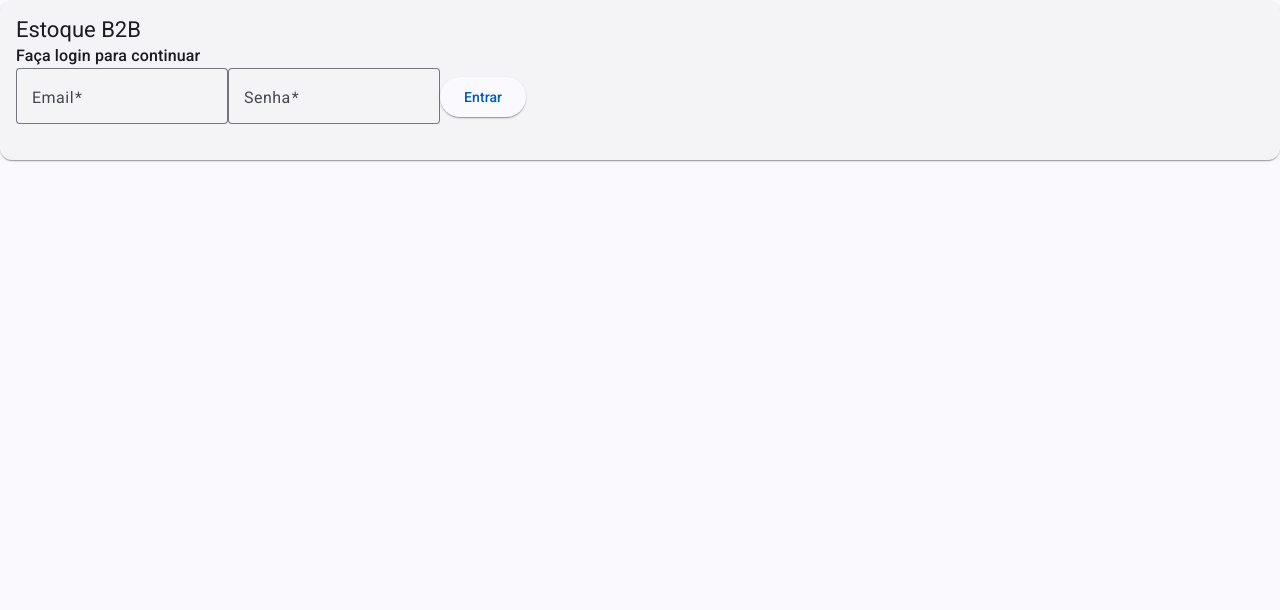
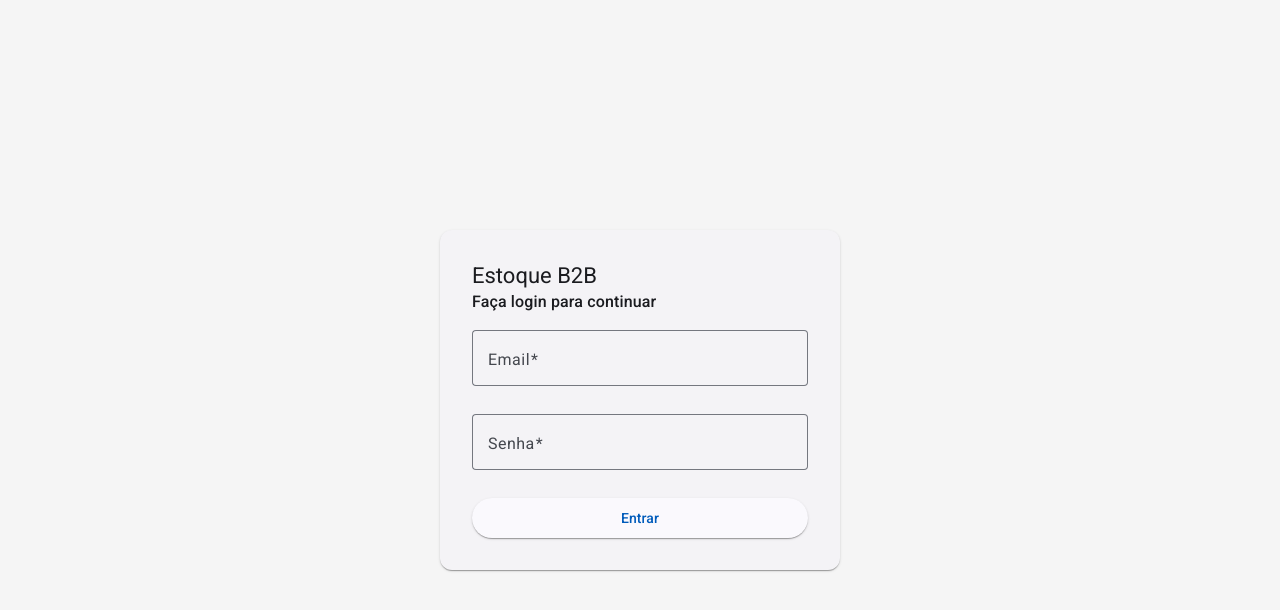
Before and after one commit to Devlusket/Controle-de-Estoque-Frontend, an Angular app: page /login in a window 1280 px wide. Shown: the top 610 px of the page. Built offline with nearby package versions, Linux system fonts and the light colour scheme.

Commit message:
final: v1 with Angular Material

```diff
--- a/src/app/features/auth/login/login.html
+++ b/src/app/features/auth/login/login.html
@@ -1,4 +1,4 @@
-<div class="login-container">
+<div class="login-wrapper">
   <mat-card class="login-card">
     <mat-card-header>
       <mat-card-title>Estoque B2B</mat-card-title>
--- a/src/styles.css
+++ b/src/styles.css
@@ -1 +1,103 @@
-/* You can add global styles to this file, and also import other style files */
+* {
+  margin: 0;
+  padding: 0;
+  box-sizing: border-box;
+}
+
+body {
+  font-family: Roboto, sans-serif;
+  background-color: #f5f5f5;
+}
+
+.container {
+  padding: 24px;
+  display: flex;
+  flex-direction: column;
+  gap: 16px;
+}
+
+.spacer {
+  flex: 1 1 auto;
+}
+
+mat-sidenav-container {
+  height: 100vh;
+}
+
+mat-sidenav {
+  width: 220px;
+  padding-top: 16px;
+  background-color: #ffffff;
+  border-right: 1px solid #e0e0e0;
+}
+
+mat-sidenav-content {
+  display: flex;
+  flex-direction: column;
+}
+
+main {
+  flex: 1;
+  overflow-y: auto;
+}
+
+mat-toolbar {
+  position: sticky;
+  top: 0;
+  z-index: 100;
+}
+
+mat-form-field {
+  width: 100%;
+  max-width: 480px;
+}
+
+table {
+  width: 100%;
+}
+
+mat-card {
+  max-width: 480px;
+}
+
+.active {
+  background-color: #e8eaf6;
+  font-weight: bold;
+}
+
+form {
+  display: flex;
+  flex-direction: column;
+  gap: 8px;
+  max-width: 480px;
+}
+
+h2 {
+  font-size: 22px;
+  font-weight: 500;
+  color: #333;
+}
+
+h3 {
+  font-size: 18px;
+  font-weight: 500;
+  color: #555;
+}
+
+.login-wrapper {
+  height: 100vh;
+  display: flex;
+  align-items: center;
+  justify-content: center;
+  background-color: #f5f5f5;
+}
+
+.login-card {
+  width: 100%;
+  max-width: 400px;
+  padding: 16px;
+}
+
+.login-card form {
+  margin-top: 16px;
+}
```
